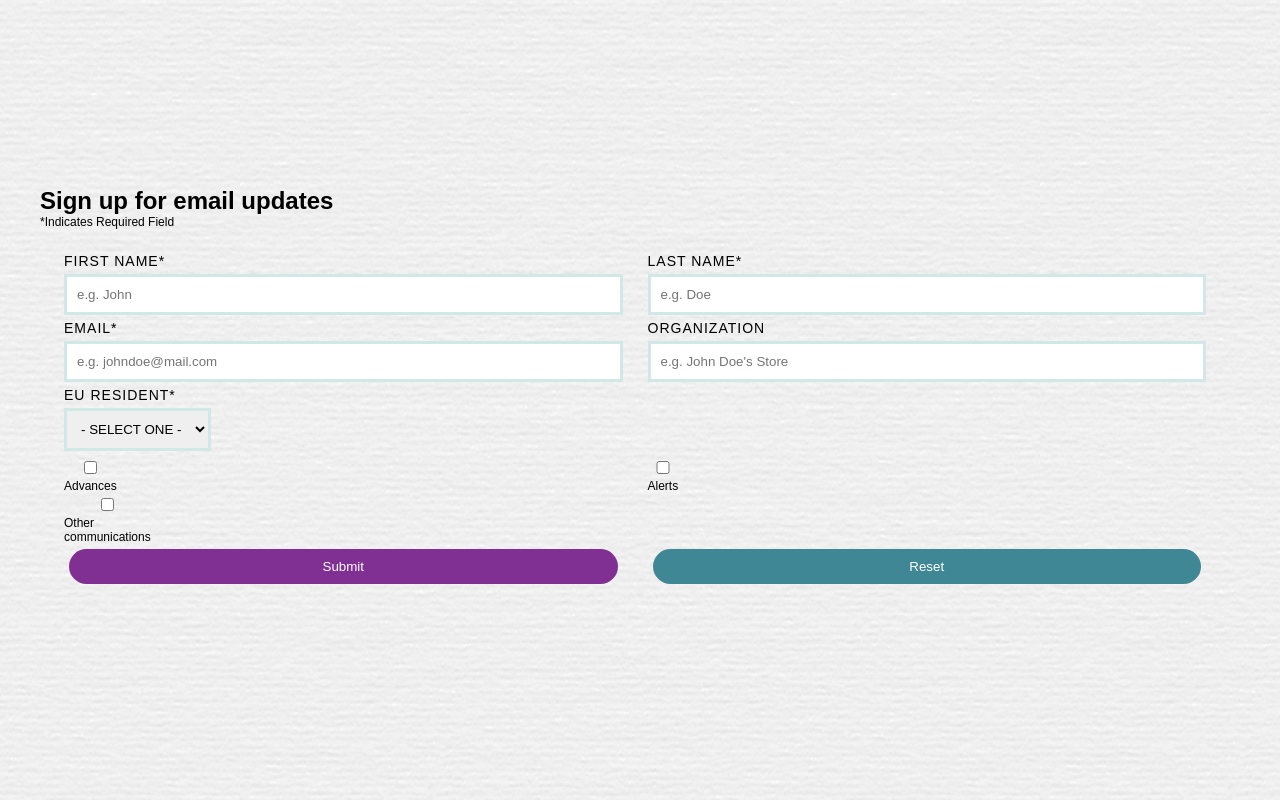
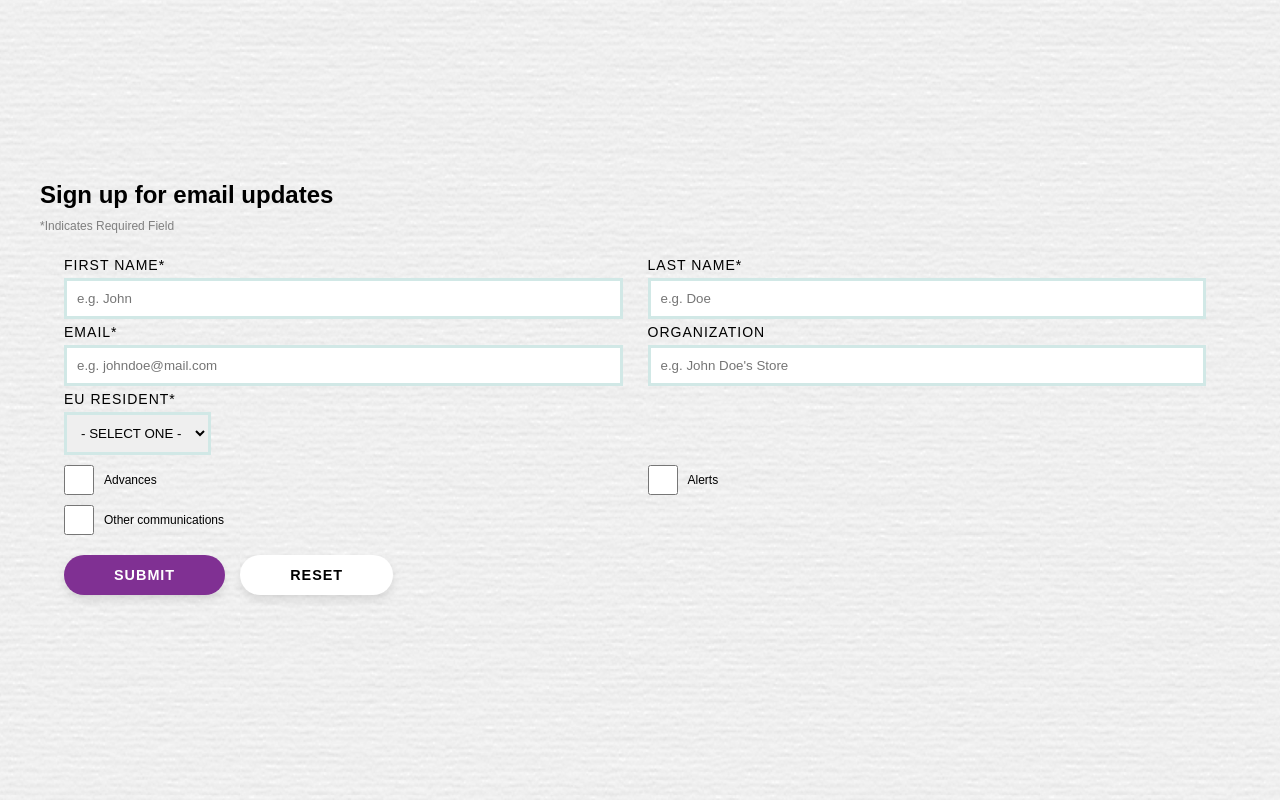
Before and after one commit to Alejo-end/hero-challenge-form, a Next.js app: page / in a window 1280 px wide. Built offline with nearby package versions, Linux system fonts and the light colour scheme; a web font is replaced by a local one.

Commit message:
Changes in css styles

```diff
--- a/components/Button/index.jsx
+++ b/components/Button/index.jsx
@@ -1,6 +1,12 @@
 const Button = ({ children, type, handleClick, color }) => {
+  const textColor = color === "primary" ? "white" : "black";
+
   return (
-    <button className={`btn bg-${color}`} type={type} onClick={handleClick}>
+    <button
+      className={`btn m-btn bg-${color} `}
+      type={type}
+      onClick={handleClick}
+    >
       {children}
     </button>
   );
--- a/components/Input/index.jsx
+++ b/components/Input/index.jsx
@@ -1,12 +1,13 @@
 const Input = ({ id, name, type, placeholder, isInvalid, children }) => {
   const borderColor = isInvalid ? "form-field has-error" : "form-field";
+  const inputType = type === "text" ? "w-full" : "checkbox";
 
   return (
     <input
       name={name}
       type={type}
       id={id}
-      className={`w-full ${borderColor}`}
+      className={`${borderColor} ${inputType}`}
       placeholder={placeholder ? placeholder : ""}
       {...children}
     />
--- a/pages/index.js
+++ b/pages/index.js
@@ -100,9 +100,10 @@ function IndexPage() {
               <option value="No">No</option>
             </select>
           </div>
+          <ErrorMessage>{errors.fieldName?.message}</ErrorMessage>
+
           <div className="form-group form-check">
-            <div className="w-min">
-              <ErrorMessage>{errors.fieldName?.message}</ErrorMessage>
+            <div className="align-center">
               <Input
                 name="fieldName"
                 type="checkbox"
@@ -114,7 +115,7 @@ function IndexPage() {
                 Advances
               </label>
             </div>
-            <div className="w-min">
+            <div className="align-center">
               <Input
                 name="alerts"
                 type="checkbox"
@@ -125,7 +126,7 @@ function IndexPage() {
                 Alerts
               </label>
             </div>
-            <div className="w-min">
+            <div className="align-center">
               <Input
                 name="other"
                 type="checkbox"
@@ -137,7 +138,6 @@ function IndexPage() {
               </label>
             </div>
           </div>
-          <div className="form-group">
           <Button
             type="submit"
             children="Submit"
@@ -151,7 +151,6 @@ function IndexPage() {
           >
             Reset
           </button>
-          </div>
         </form>
       </div>
     </Layout>
--- a/styles/global.scss
+++ b/styles/global.scss
@@ -9,6 +9,7 @@
   --secondary-color: #3f8794;
   --secondary-color-light: #d1e8e6;
   --shadow-color: #ddd;
+  --shadow: 0px 5px 10px rgba(0, 0, 0, 0.1);
   font-family: "OpenSans", sans-serif;
   font-size: 12px;
 }
@@ -41,6 +42,13 @@
   width: 1200px;
 }
 
+.title {
+  margin-bottom: 10px;
+}
+.sub-title {
+  color: gray;
+}
+
 .error-msg {
   color: var(--danger);
   font: 1em sans-serif;
@@ -56,28 +64,38 @@
 
 .bg-primary {
   background-color: var(--primary-color);
+  color: var(--white);
 }
 
 .bg-secondary {
-  background-color: var(--secondary-color);
+  background-color: var(--white);
 }
 
 .btn {
   display: inline-flex;
   align-items: center;
   justify-content: center;
-  color: #ffffff;
-  font-weight: normal;
+  font-size: 1.2rem;
+  font-weight: bold;
   box-shadow: var(--shadow);
   border-radius: 100px;
-  padding: 10px 30px;
+  padding: 12px 50px;
   border: 0px;
-  margin: 5px;
-  transition: all 0.2s ease-in-out;
+  transition: all 0.3s ease-in-out;
+  text-transform: uppercase;
+  letter-spacing: 1px;
   &:hover {
-    background-color: var(--secondary-color);
+    background-color: var(--secondary-color-light);
+    color: var(--secondary-color);
+    box-shadow: none;
   }
 }
+
+.m-btn {
+  margin-right: 15px;
+  margin-top: 15px;
+}
+
 .form-field {
   padding: 10px;
   outline: none;
@@ -85,6 +103,14 @@
   margin-top: 5px;
   margin-bottom: 5px;
 }
+
+.checkbox {
+  width: 30px;
+  border-radius: 0;
+  height: 30px;
+  margin-right: 10px;
+}
+
 .has-error {
   border: 3px solid var(--danger);
   background-color: var(--danger-bg);
@@ -94,8 +120,9 @@
   width: 100%;
 }
 
-.w-min {
-  width: min-content;
+.align-center {
+  display: flex;
+  align-items: center;
 }
 
 .row {
@@ -113,7 +140,10 @@
   justify-content: center;
   align-items: center;
   :checked {
-    fill: var(--primary-color);
+    accent-color: var(--primary-color);
+  }
+  :indeterminate {
+    border: 3px solid var(--secondary-color);
   }
 }
 
@@ -121,7 +151,4 @@
   .body {
     width: 650px;
   }
-  .container form {
-    flex: 0.5;
-  }
 }
```
Lines whose indentation alone changed are shown as unchanged.
